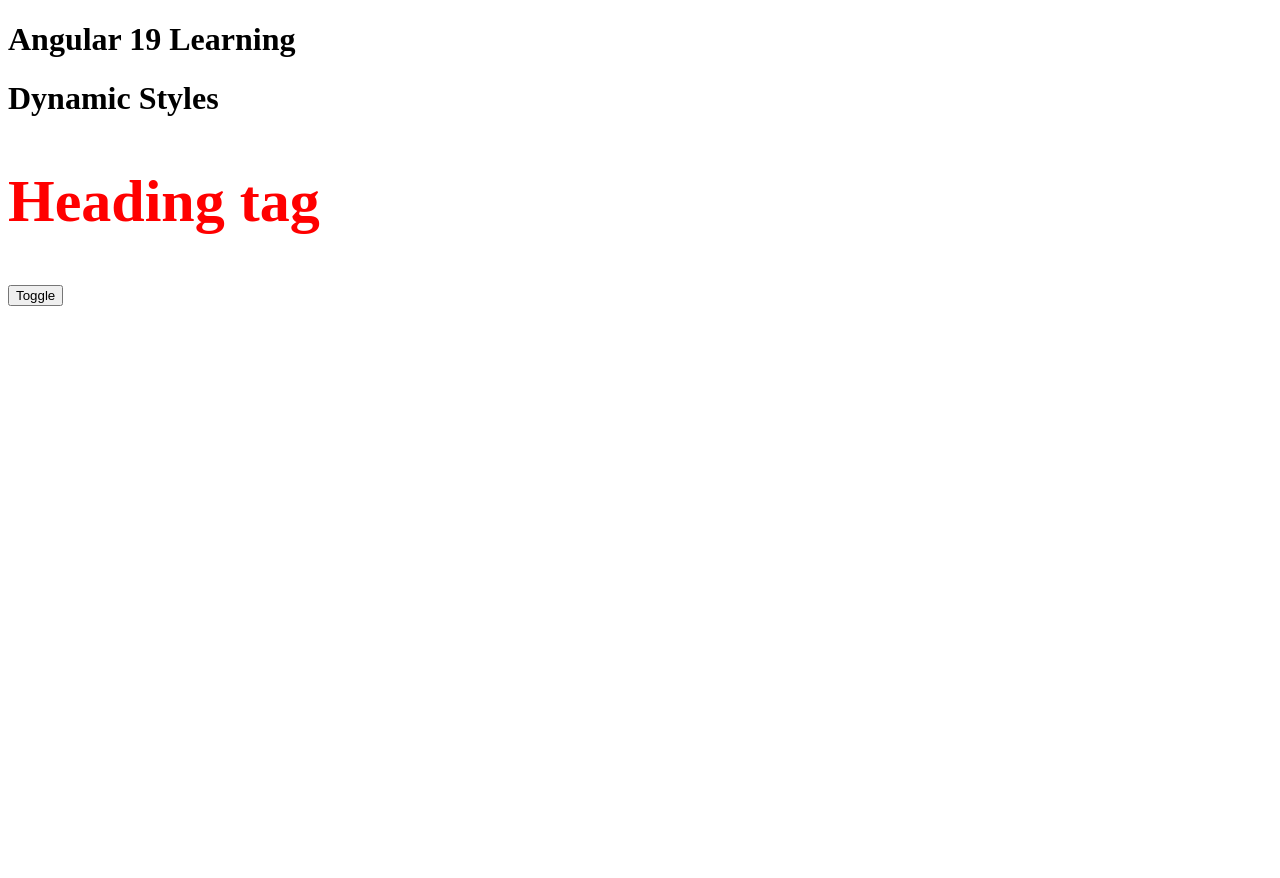
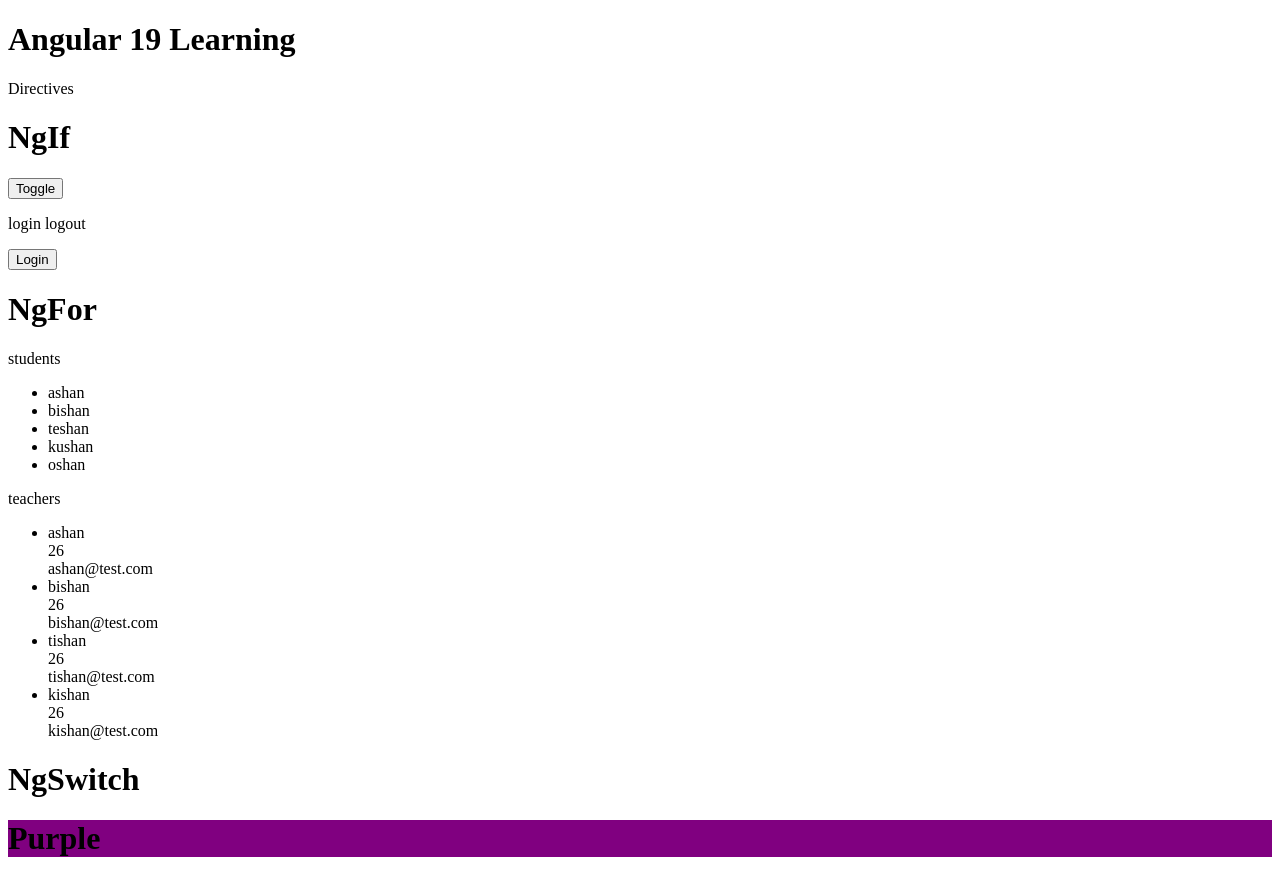
Before and after one commit to ashanwithana/angular-19-tutorial, an Angular app: page / in a window 1280 px wide. Before the commit the page ends 800 px from the top, so only its background shows below. Built offline with nearby package versions, Linux system fonts and the light colour scheme.

Commit message:
Add Directives component and update app structure

```diff
--- a/src/app/app.component.html
+++ b/src/app/app.component.html
@@ -8,4 +8,5 @@
 <!-- <app-signal></app-signal> -->
 <!-- <app-two-way-binding></app-two-way-binding> -->
 <!-- <app-to-do-list></app-to-do-list> -->
-<app-dynamic-style></app-dynamic-style>
+<!-- <app-dynamic-style></app-dynamic-style> -->
+ <app-directives></app-directives>
--- a/src/app/app.component.ts
+++ b/src/app/app.component.ts
@@ -9,10 +9,11 @@
 import { TwoWayBindingComponent } from "./components/two-way-binding/two-way-binding.component";
 import { ToDoListComponent } from "./components/to-do-list/to-do-list.component";
 import { DynamicStyleComponent } from "./components/dynamic-style/dynamic-style.component";
+import { DirectivesComponent } from "./components/directives/directives.component";
 
 @Component({
   selector: 'app-root',
-  imports: [CounterComponent, FormComponent, ControlFlowComponent, SwtchCaseComponent, LoopComponent, EventsComponent, SignalComponent, TwoWayBindingComponent, ToDoListComponent, DynamicStyleComponent],
+  imports: [CounterComponent, FormComponent, ControlFlowComponent, SwtchCaseComponent, LoopComponent, EventsComponent, SignalComponent, TwoWayBindingComponent, ToDoListComponent, DynamicStyleComponent, DirectivesComponent],
   templateUrl: './app.component.html',
   styleUrl: './app.component.css'
 })
--- /dev/null
+++ b/src/app/components/directives/directives.component.html
@@ -0,0 +1,42 @@
+<p>Directives</p>
+<h1>NgIf</h1>
+
+<h1 *ngIf="show">Hi this is a directive</h1>
+<button (click)="whenToggle()">Toggle</button>
+
+<p>login logout</p>
+
+<button (click)="loginToggle()" *ngIf="login;else elseBlock">
+    Logout
+</button>
+<ng-template #elseBlock>
+    <button (click)="loginToggle()">Login</button>
+</ng-template>
+
+
+<h1>NgFor</h1>
+<p>students</p>
+<ul>
+    <li *ngFor="let x of students">
+        {{ x }}
+    </li>
+</ul>
+<p>teachers</p>
+<ul>
+    <li *ngFor="let y of teachers">
+        <span>{{ y.name }}</span><br/>
+        <span>{{ y.age }}</span><br/>
+        <span>{{ y.email }}</span>
+    </li>
+</ul>
+
+<h1>NgSwitch</h1>
+<div [ngSwitch]="color">
+    <h1 style="background-color: red;" *ngSwitchCase="'red'">Red</h1>
+    <h1 style="background-color: blue;" *ngSwitchCase="'blue'">Blue</h1>
+    <h1 style="background-color: yellow;" *ngSwitchCase="'yellow'">Yellow</h1>
+    <h1 style="background-color: pink;" *ngSwitchCase="'pink'">Pink</h1>
+    <h1 style="background-color: purple;" *ngSwitchCase="'purple'">Purple</h1>
+    <h1 style="background-color: gay;" *ngSwitchDefault>No match</h1>
+
+</div>
--- /dev/null
+++ b/src/app/components/directives/directives.component.ts
@@ -0,0 +1,33 @@
+import { NgFor, NgIf, NgSwitch, NgSwitchCase, NgSwitchDefault } from '@angular/common';
+import { Component } from '@angular/core';
+
+@Component({
+  selector: 'app-directives',
+  imports: [NgIf, NgFor, NgSwitch, NgSwitchCase, NgSwitchDefault],
+  templateUrl: './directives.component.html',
+  styleUrl: './directives.component.css',
+})
+export class DirectivesComponent {
+  show: boolean = false;
+
+  whenToggle() {
+    this.show = !this.show;
+  }
+
+  students = ['ashan', 'bishan', 'teshan', 'kushan', 'oshan'];
+
+  teachers: any = [
+    { name: 'ashan', age: 26, email: 'ashan@test.com' },
+    { name: 'bishan', age: 26, email: 'bishan@test.com' },
+    { name: 'tishan', age: 26, email: 'tishan@test.com' },
+    { name: 'kishan', age: 26, email: 'kishan@test.com' },
+  ];
+
+  login = false;
+
+  loginToggle() {
+    this.login = !this.login;
+  }
+
+  color = 'purple';
+}
```
Also changed, not shown: src/app/components/directives/directives.component.css (added), 1 other file (tests, documents, lock files or other folders).
